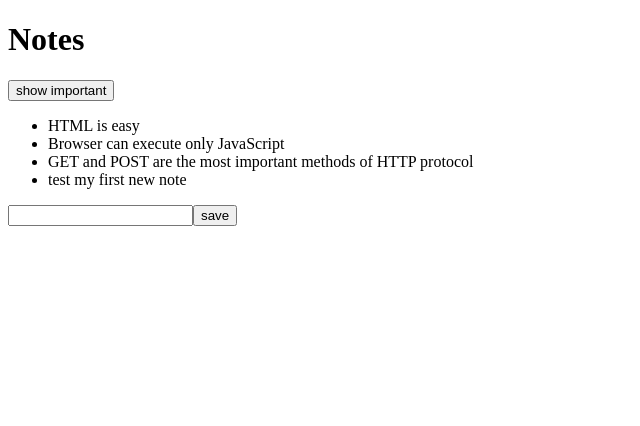
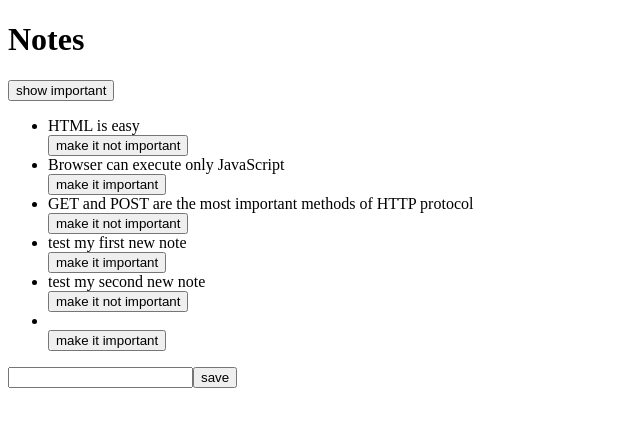
Before and after one commit to jyjian2/manageYourDay, a React (Vite) app: page / in a window 1280 px wide. Shown: the top 426 px of the page, without its empty margins (0-640 px from the left). Built offline with nearby package versions, Linux system fonts and the light colour scheme; data requests are answered from the project's data file.

Commit message:
added a button to each note for switching the importance of note

```diff
--- a/db.json
+++ b/db.json
@@ -19,6 +19,16 @@
       "content": "test my first new note",
       "important": false,
       "id": 4
+    },
+    {
+      "content": "test my second new note",
+      "important": true,
+      "id": 5
+    },
+    {
+      "content": "",
+      "important": false,
+      "id": 6
     }
   ]
 }
--- a/src/components/Note.jsx
+++ b/src/components/Note.jsx
@@ -1,9 +1,15 @@
 import { useState } from 'react'
 import viteLogo from '/vite.svg'
 
-const Note = ({note}) => {
+const Note = ({ note, toggleImportance }) => {
+    const label = note.important ? 'make it not important' : 'make it important'
+
     return (
-        <li>{note.content}</li>
+        <>
+            <li>{note.content}</li>
+            <button onClick={toggleImportance}>{label}</button>
+        </>
+
     )
 }
 
```
